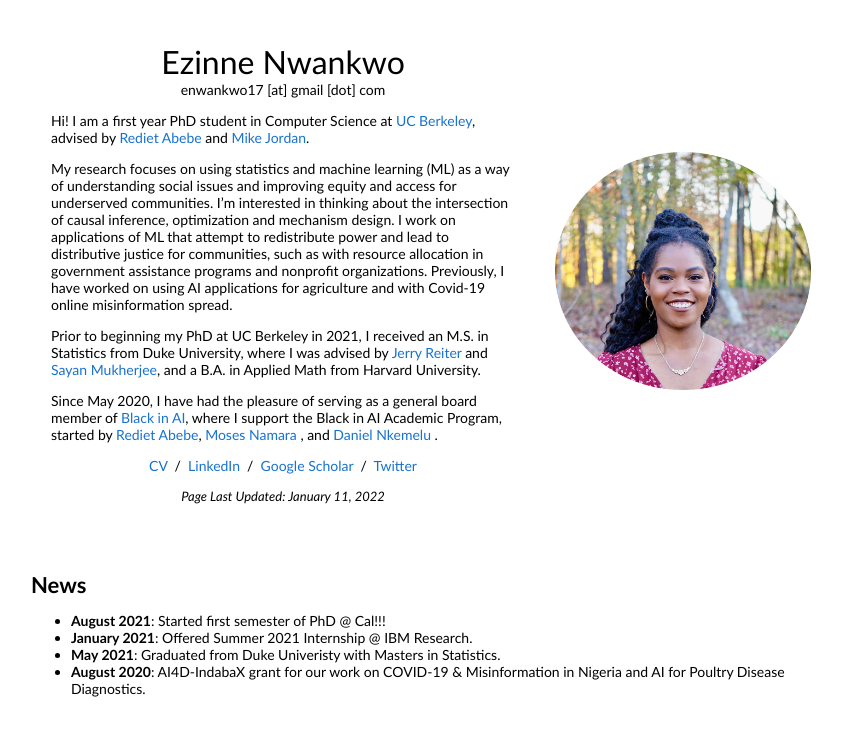
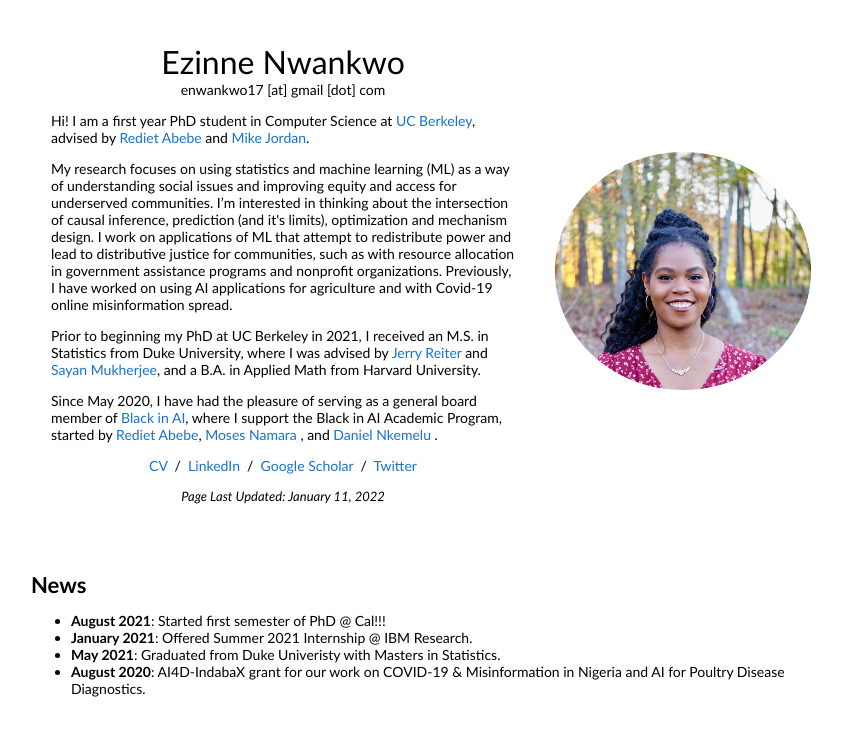
Before and after one commit to ezinne359/ezinne359.github.io, a plain HTML site: page index.html in a window 1280 px wide. Shown: the top 742 px of the page, without its empty margins (209-1051 px from the left). Drawn offline with Linux system fonts and the light colour scheme.

Commit message:
Update research interests

```diff
--- a/index.html
+++ b/index.html
@@ -35,7 +35,7 @@
               <p>Hi! I am a first year PhD student in Computer Science at <a href="https://eecs.berkeley.edu" target="_blank">UC Berkeley</a>, advised by <a href="https://www.redietabebe.com" target="_blank">Rediet Abebe</a> and <a href="https://people.eecs.berkeley.edu/~jordan/?_ga=2.194723758.225708647.1641932539-1921772333.1641097256" target="_blank">Mike Jordan</a>.
               </p>
               <p>
-                My research focuses on using statistics and machine learning (ML) as a way of understanding social issues and improving equity and access for underserved communities. I’m interested in thinking about the intersection of causal inference, optimization and mechanism design. I work on applications of ML that attempt to redistribute power and lead to distributive justice for communities, such as with resource allocation in government assistance programs and nonprofit organizations. Previously, I have worked on using AI applications for agriculture and with Covid-19 online misinformation spread.
+                My research focuses on using statistics and machine learning (ML) as a way of understanding social issues and improving equity and access for underserved communities. I’m interested in thinking about the intersection of causal inference, prediction (and it's limits), optimization and mechanism design. I work on applications of ML that attempt to redistribute power and lead to distributive justice for communities, such as with resource allocation in government assistance programs and nonprofit organizations. Previously, I have worked on using AI applications for agriculture and with Covid-19 online misinformation spread.
               </p>
 
               <p>
```
